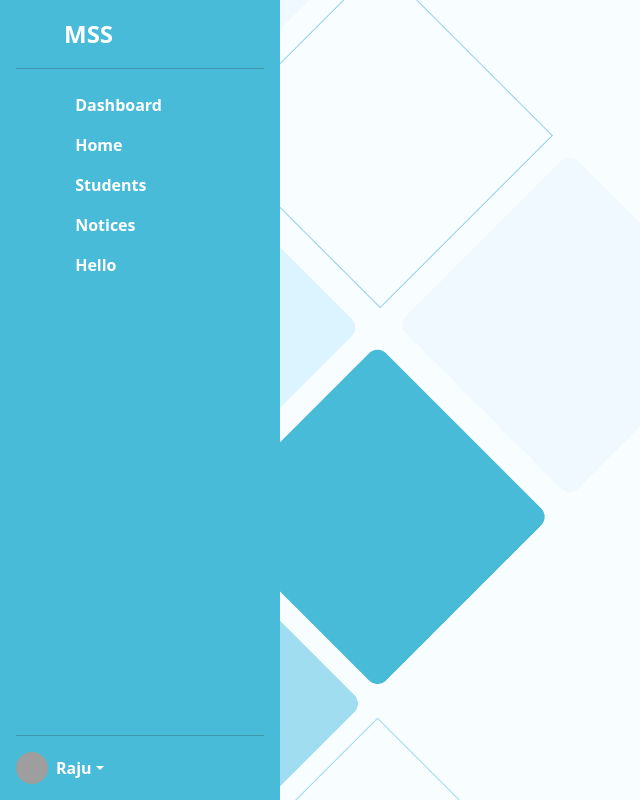
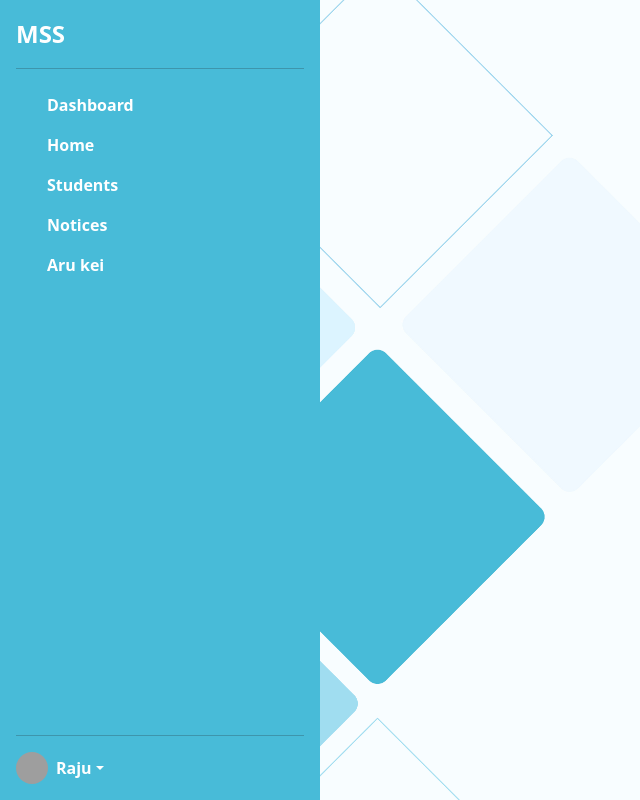
Before and after one commit to Rajuxz/Result-Publishing-Flask, a Flask app: page /admin in a window 1280 px wide. Shown: the whole page, without its empty margins (0-640 px from the left). Run offline with Flask 3, Linux system fonts and the light colour scheme; some libraries are stand-ins or nearby versions; grey boxes are pictures that could not be loaded.

Commit message:
Dashboard for admin

```diff
--- a/templates/admin/dashboard.html
+++ b/templates/admin/dashboard.html
@@ -1,46 +1,47 @@
 {%extends 'includes/base.html'%}
 {%block navigation%}
-<div id="sidebar" class="d-flex flex-column flex-shrink-0 p-3" style="width: 280px;">
+<div class="container-fluid">
+  <div class="row">
+    <div class="col col-md-3 col-sm-3 ">
+      <div id="sidebar" class="d-flex flex-column flex-shrink-0 p-3" style="width: 25%;">
         <a href="/" class="d-flex align-items-center mb-3 mb-md-0 me-md-auto text-white text-decoration-none">
-      <svg class="bi pe-none me-2" width="40" height="32"><use xlink:href="#bootstrap"></use></svg>
           <span class="fs-4 fw-bold">MSS</span>
         </a>
         <hr>
         <ul class="nav nav-pills flex-column mb-auto">
           <li>
-          <a href="#" class="nav-link nav-link-custom text-white">
-            <svg class="bi pe-none me-2" width="16" height="16"><use xlink:href="#speedometer2"></use></svg>
+            <a href="/dashboard" class="nav-link nav-link-custom text-white">
+
               Dashboard
             </a>
           </li>
           <li class="nav-item">
-        <a href="#" class="nav-link nav-link-custom text-white" aria-current="page">
-          <svg class="bi pe-none me-2" width="16" height="16"><use xlink:href="#home"></use></svg>
+            <a href="/home" class="nav-link nav-link-custom text-white" aria-current="page">
+
               Home
             </a>
           </li>
           <li>
-        <a href="#" class="nav-link nav-link-custom text-white">
-          <svg class="bi pe-none me-2" width="16" height="16"><use xlink:href="#table"></use></svg>
+            <a href="/students" class="nav-link nav-link-custom text-white">
               Students
             </a>
           </li>
           <li>
-        <a href="#" class="nav-link nav-link-custom text-white">
-          <svg class="bi pe-none me-2" width="16" height="16"><use xlink:href="#grid"></use></svg>
+            <a href="/notices" class="nav-link nav-link-custom text-white">
+
               Notices
             </a>
           </li>
           <li>
             <a href="#" class="nav-link nav-link-custom text-white">
-          <svg class="bi pe-none me-2" width="16" height="16"><use xlink:href="#people-circle"></use></svg>
-          Hello
+              Aru kei
             </a>
           </li>
         </ul>
         <hr>
         <div class="dropdown">
-      <a href="#" class="d-flex align-items-center text-white text-decoration-none dropdown-toggle" data-bs-toggle="dropdown" aria-expanded="false">
+          <a href="#" class="d-flex align-items-center text-white text-decoration-none dropdown-toggle"
+            data-bs-toggle="dropdown" aria-expanded="false">
             <img src="https://github.com/mdo.png" alt="" width="32" height="32" class="rounded-circle me-2">
             <strong>Raju</strong>
           </a>
@@ -48,10 +49,21 @@
             <!-- <li><a class="dropdown-item" href="#">New project...</a></li> -->
             <li><a class="dropdown-item" href="#">Settings</a></li>
             <li><a class="dropdown-item" href="#">Profile</a></li>
-        <li><hr class="dropdown-divider"></li>
+            <li>
+              <hr class="dropdown-divider">
+            </li>
             <li><a class="dropdown-item" href="#">Sign out</a></li>
           </ul>
+
         </div>
+      </div>
+    </div>
+    <div class="col-md-8">
+      {%block admin_content%}
+      {%endblock%}
+    </div>
+  </div>
+  .
 </div>
 {%endblock%}
 
```
Lines whose indentation alone changed are shown as unchanged.
